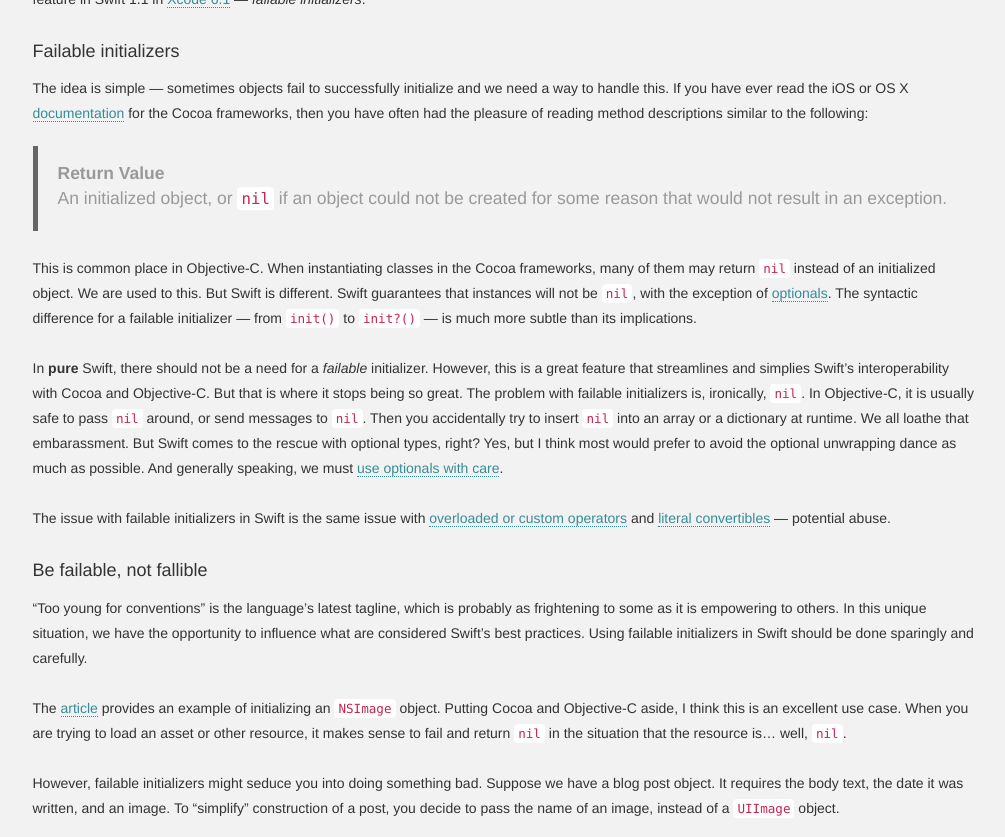
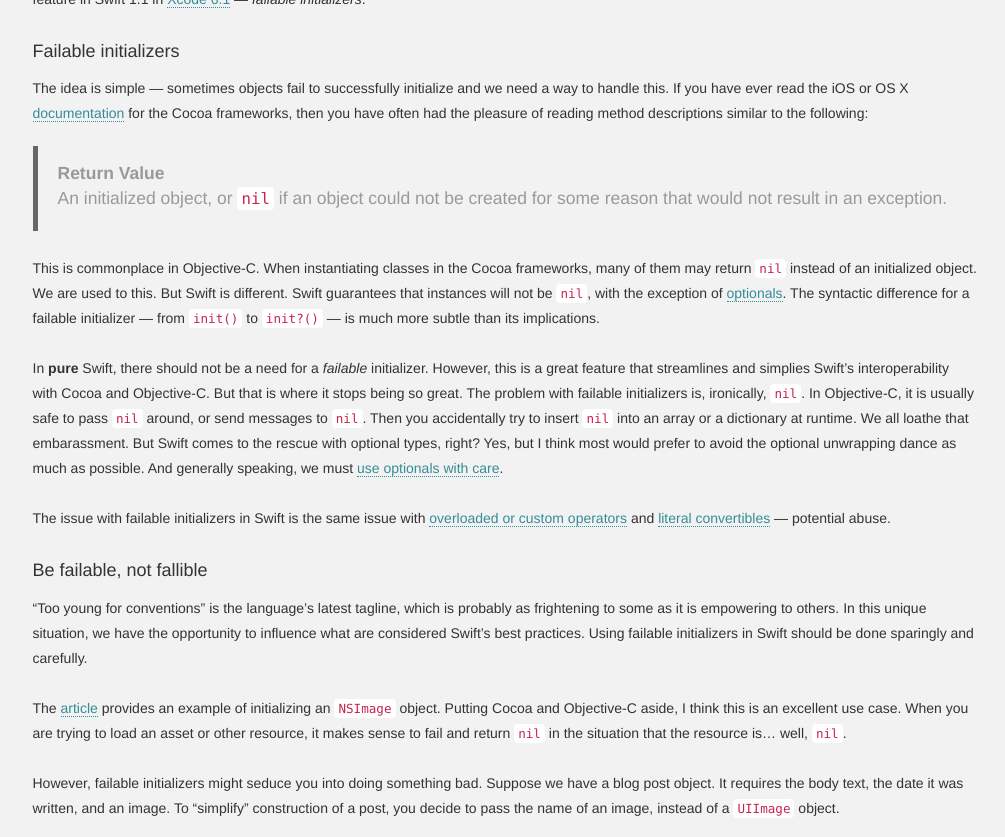
Before and after one commit to jessesquires/jessesquires.com, a Jekyll site: the page built from _posts/2014-10-22-swift-failable-initializers.md, in a window 1280 px wide and 900 px high, scrolled down 434 px, cut to the strip 0-837 px from the top of the window. Shown: the whole strip, without its empty margins (135-1140 px from the left). Built offline with Jekyll 4.4.1, drawn with Linux system fonts in a browser that asks for light colours; nearby versions of some CDN libraries; Markdown is read by kramdown in place of the engine named in the settings.

Commit message:
fix spelling error

```diff
--- a/_posts/2014-10-22-swift-failable-initializers.md
+++ b/_posts/2014-10-22-swift-failable-initializers.md
@@ -14,7 +14,7 @@ The idea is simple &mdash; sometimes objects fail to successfully initialize and
 >**Return Value** <br />
 >An initialized object, or `nil` if an object could not be created for some reason that would not result in an exception.
 
-This is common place in Objective-C. When instantiating classes in the Cocoa frameworks, many of them may return `nil` instead of an initialized object. We are used to this. But Swift is different. Swift guarantees that instances will not be `nil`, with the exception of [optionals](https://developer.apple.com/library/mac/documentation/Swift/Conceptual/Swift_Programming_Language/TheBasics.html#//apple_ref/doc/uid/TP40014097-CH5-XID_467). The syntactic difference for a failable initializer &mdash; from `init()` to `init?()` &mdash; is much more subtle than its implications.
+This is commonplace in Objective-C. When instantiating classes in the Cocoa frameworks, many of them may return `nil` instead of an initialized object. We are used to this. But Swift is different. Swift guarantees that instances will not be `nil`, with the exception of [optionals](https://developer.apple.com/library/mac/documentation/Swift/Conceptual/Swift_Programming_Language/TheBasics.html#//apple_ref/doc/uid/TP40014097-CH5-XID_467). The syntactic difference for a failable initializer &mdash; from `init()` to `init?()` &mdash; is much more subtle than its implications.
 
 In **pure** Swift, there should not be a need for a *failable* initializer. However, this is a great feature that streamlines and simplies Swift's interoperability with Cocoa and Objective-C. But that is where it stops being so great. The problem with failable initializers is, ironically, `nil`. In Objective-C, it is usually safe to pass `nil` around, or send messages to `nil`. Then you accidentally try to insert `nil` into an array or a dictionary at runtime. We all loathe that embarassment. But Swift comes to the rescue with optional types, right? Yes, but I think most would prefer to avoid the optional unwrapping dance as much as possible. And generally speaking, we must [use optionals with care](http://owensd.io/2014/10/18/optionals-beware.html).
 
```
